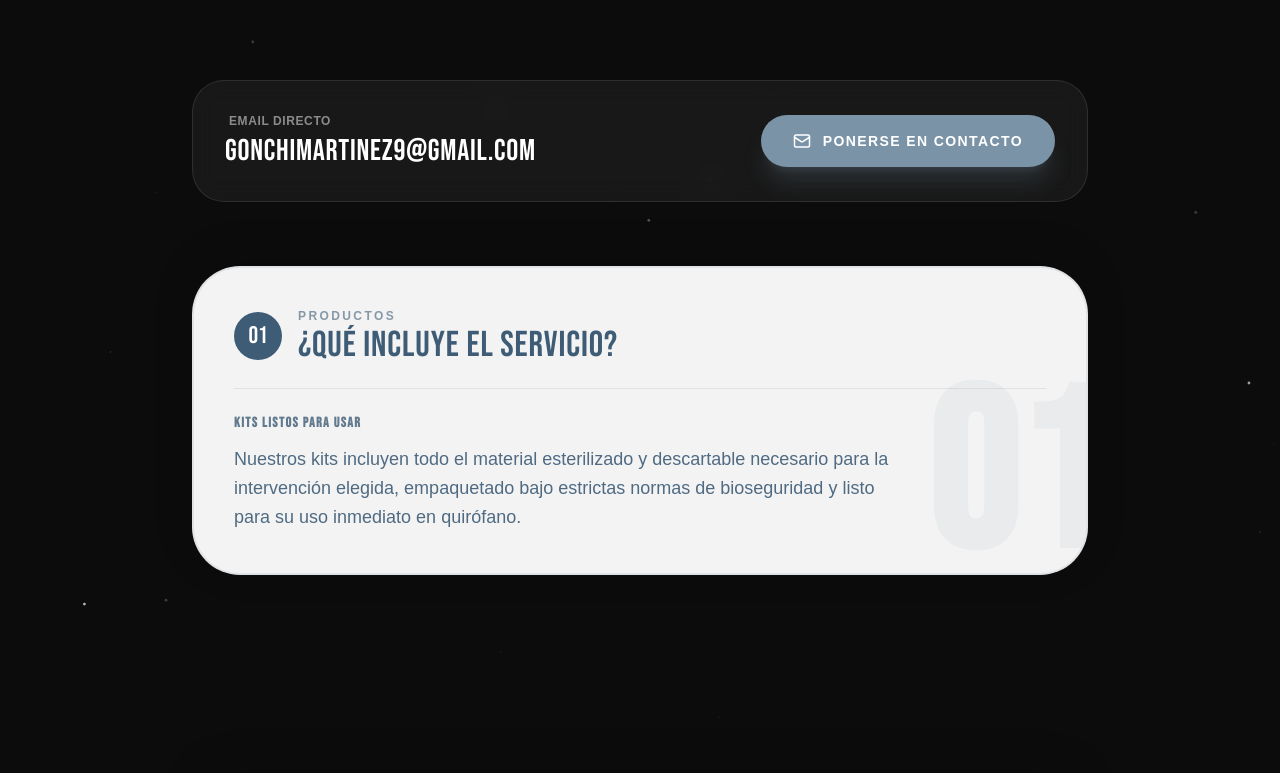
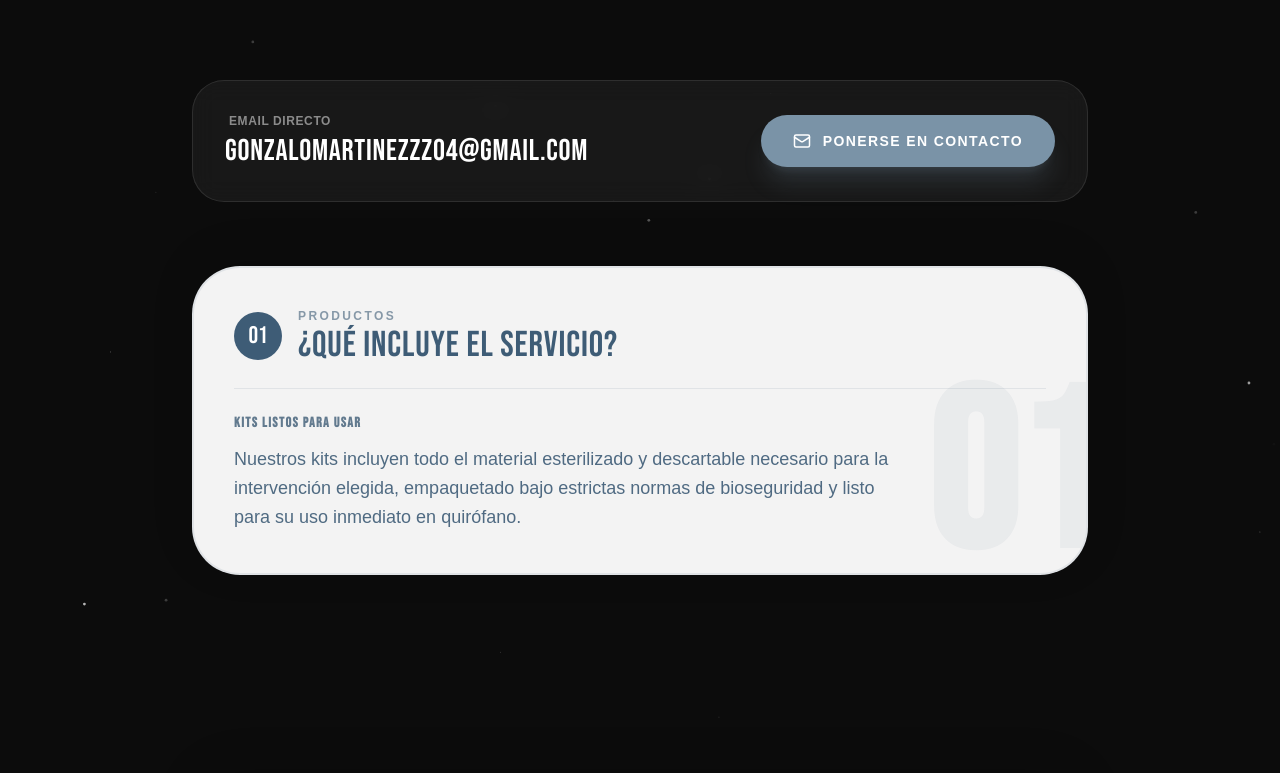
Before and after one commit to GonzaloMartinezz/GM-KITSTUDIO, a React (Vite) app in the folder frontend/: page / in a window 1280 px wide. Shown: the part 5580-6353 px from the top of the page. Built offline with nearby package versions, Linux system fonts and the light colour scheme; no server answers; a web font is replaced by a local one.

Commit message:
mongo actualizado con nuevos clientes

```diff
--- a/frontend/src/components/FaqSection.jsx
+++ b/frontend/src/components/FaqSection.jsx
@@ -28,12 +28,12 @@ const FaqSection = () => {
         <div className="flex flex-col md:flex-row justify-between items-start md:items-center gap-6 mb-12 sm:mb-16 bg-white/5 backdrop-blur-md p-5 sm:p-6 md:p-8 rounded-3xl sm:rounded-4xl border border-white/10">
           <div>
             <p className="text-white/50 text-xs font-bold mb-1 ml-1 uppercase tracking-wider">Email Directo</p>
-            <a href="mailto:gonchimartinez9@gmail.com" className="text-white font-bebas tracking-wide text-xl sm:text-2xl md:text-3xl hover:text-brand-3 transition-colors break-all sm:break-normal">
-              gonchimartinez9@gmail.com
+            <a href="mailto:gonzalomartinezzz04@gmail.com" className="text-white font-bebas tracking-wide text-xl sm:text-2xl md:text-3xl hover:text-brand-3 transition-colors break-all sm:break-normal">
+              gonzalomartinezzz04@gmail.com
             </a>
           </div>
 
-          <a href="mailto:gonchimartinez9@gmail.com?subject=Consulta%20GM%20Kit%20Studio" className="bg-brand-3 text-white px-6 sm:px-8 py-3.5 sm:py-4 rounded-full font-bold text-xs sm:text-sm uppercase tracking-widest flex items-center gap-3 hover:bg-brand-4 transition-colors shadow-xl shadow-brand-3/20 cursor-pointer">
+          <a href="mailto:gonzalomartinezzz04@gmail.com?subject=Consulta%20GM%20Kit%20Studio" className="bg-brand-3 text-white px-6 sm:px-8 py-3.5 sm:py-4 rounded-full font-bold text-xs sm:text-sm uppercase tracking-widest flex items-center gap-3 hover:bg-brand-4 transition-colors shadow-xl shadow-brand-3/20 cursor-pointer">
             <Mail size={18} />
             <span>Ponerse en contacto</span>
           </a>
--- a/frontend/src/components/Footer.jsx
+++ b/frontend/src/components/Footer.jsx
@@ -164,10 +164,10 @@ const Footer = () => {
 
             {/* 4. GMAIL (ROJO) */}
             <a
-              href="mailto:gonchimartinez9@gmail.com?subject=Consulta%20GM%20Kit%20Studio"
+              href="mailto:gonzalomartinezzz04@gmail.com?subject=Consulta%20GM%20Kit%20Studio"
               className="w-full max-w-xs px-4 py-2.5 rounded-2xl bg-[#EA4335]/15 hover:bg-[#EA4335] text-white border border-[#EA4335]/40 hover:border-[#EA4335] transition-all duration-300 flex items-center justify-between group shadow-sm hover:shadow-[0_4px_20px_rgba(234,67,53,0.4)] active:scale-[0.98] cursor-pointer"
-              title="Enviar correo a gonchimartinez9@gmail.com"
-              aria-label="Enviar correo a gonchimartinez9@gmail.com"
+              title="Enviar correo a gonzalomartinezzz04@gmail.com"
+              aria-label="Enviar correo a gonzalomartinezzz04@gmail.com"
             >
               <div className="flex items-center gap-3">
                 <div className="w-8 h-8 rounded-xl bg-[#EA4335] text-white flex items-center justify-center shrink-0 group-hover:scale-110 transition-transform shadow-sm">
@@ -175,7 +175,7 @@ const Footer = () => {
                 </div>
                 <div className="text-left">
                   <span className="text-xs font-bold block leading-tight text-white">Gmail</span>
-                  <span className="text-[10px] text-white/70 block leading-tight">gonchimartinez9@gmail.com</span>
+                  <span className="text-[10px] text-white/70 block leading-tight">gonzalomartinezzz04@gmail.com</span>
                 </div>
               </div>
               <ArrowUpRight size={15} className="text-white/60 group-hover:text-white group-hover:translate-x-0.5 group-hover:-translate-y-0.5 transition-all" />
--- a/frontend/src/components/PreFooterContact.jsx
+++ b/frontend/src/components/PreFooterContact.jsx
@@ -159,10 +159,10 @@ const PreFooterContact = () => {
                 <div className="flex items-center gap-4">
                   <Mail className="w-6 h-6 text-brand-3 shrink-0" />
                   <a
-                    href="mailto:gonchimartinez9@gmail.com?subject=Consulta%20GM%20Kit%20Studio"
+                    href="mailto:gonzalomartinezzz04@gmail.com?subject=Consulta%20GM%20Kit%20Studio"
                     className="opacity-90 hover:text-brand-3 hover:underline transition-colors break-all font-medium"
                   >
-                    gonchimartinez9@gmail.com
+                    gonzalomartinezzz04@gmail.com
                   </a>
                 </div>
               </div>
@@ -207,9 +207,9 @@ const PreFooterContact = () => {
 
               {/* Mail Directo */}
               <a
-                href="mailto:gonchimartinez9@gmail.com?subject=Consulta%20GM%20Kit%20Studio"
-                title="Email: gonchimartinez9@gmail.com"
-                aria-label="Email gonchimartinez9@gmail.com"
+                href="mailto:gonzalomartinezzz04@gmail.com?subject=Consulta%20GM%20Kit%20Studio"
+                title="Email: gonzalomartinezzz04@gmail.com"
+                aria-label="Email gonzalomartinezzz04@gmail.com"
                 className="w-11 h-11 rounded-full bg-brand-5 border border-brand-1/20 flex items-center justify-center text-brand-1 hover:bg-[#EA4335] hover:text-white hover:border-[#EA4335] hover:scale-110 transition-all shadow-md group cursor-pointer"
               >
                 <Mail size={20} className="group-hover:scale-110 transition-transform" />
--- a/frontend/src/components/ProductModal.jsx
+++ b/frontend/src/components/ProductModal.jsx
@@ -83,7 +83,7 @@ const ProductModal = ({ isOpen, onClose }) => {
   };
 
   const handleEmail = () => {
-    const url = `mailto:gonnnchimartinez9@gmail.com?subject=Nuevo Pedido de Kits Quirúrgicos&body=${generateMessage().replace(/%0A/g, '%0D%0A')}`;
+    const url = `mailto:gonzalomartinezzz04@gmail.com?subject=Nuevo Pedido de Kits Quirúrgicos&body=${generateMessage().replace(/%0A/g, '%0D%0A')}`;
     window.open(url, '_blank');
   };
 
--- a/frontend/src/pages/Home.jsx
+++ b/frontend/src/pages/Home.jsx
@@ -214,7 +214,7 @@ const Home = () => {
               <img
                 src="/images/kitsodontologico.webp"
                 alt="Kit Quirúrgico Odontológico Completo GM Kit"
-                fetchpriority="high"
+                fetchPriority="high"
                 loading="eager"
                 className="w-full h-full object-cover group-hover:scale-103 transition-transform duration-700"
               />
@@ -392,7 +392,7 @@ const Home = () => {
                     <MessageCircle size={22} /> WhatsApp
                   </a>
                   <a
-                    href="mailto:gonnnchimartinez9@gmail.com?subject=Consulta%20GM%20Kit%20Studio"
+                    href="mailto:gonzalomartinezzz04@gmail.com?subject=Consulta%20GM%20Kit%20Studio"
                     className="bg-[#EA4335] hover:bg-[#d9382b] text-white px-6 sm:px-8 py-3 rounded-full font-bebas text-lg sm:text-xl tracking-wider transition-colors shadow-lg flex items-center justify-center gap-3 cursor-pointer"
                   >
                     <Mail size={22} /> Gmail
```
Also changed, not shown: frontend/public/llms.txt.
